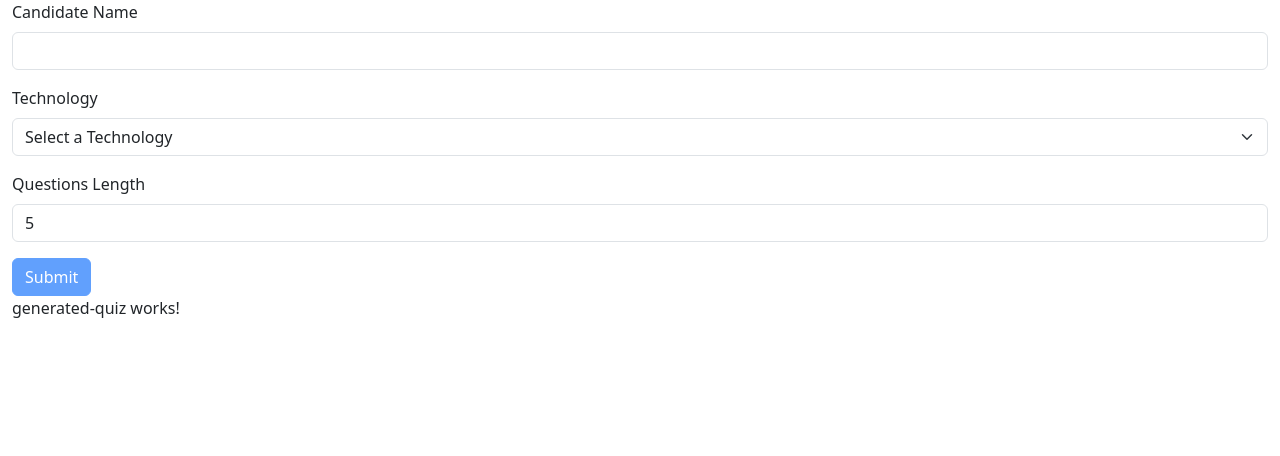
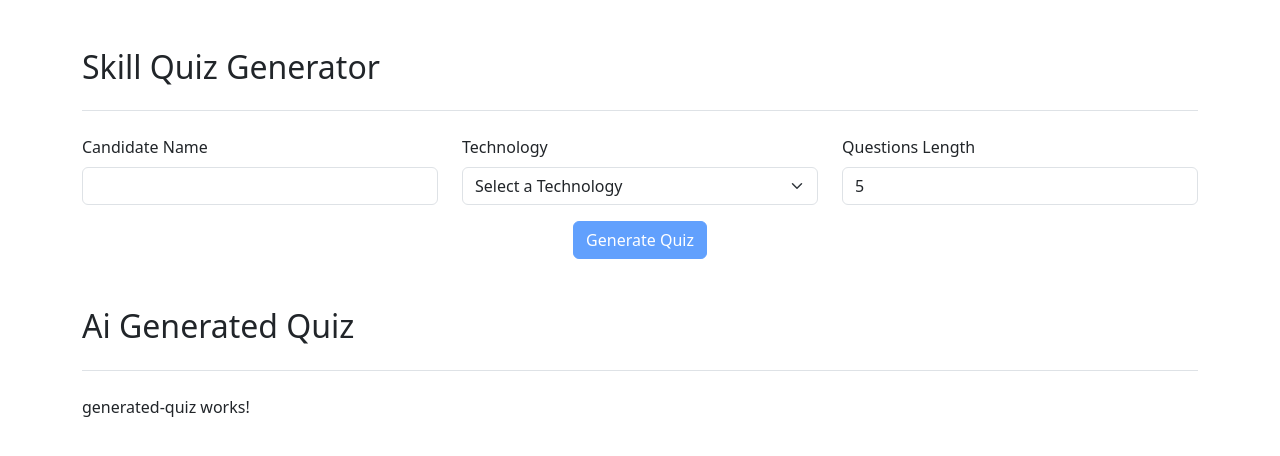
Before and after one commit to assassinrema/ai-python, an Angular app in the folder Angular/: page /skill-quiz-generator in a window 1280 px wide. Shown: the top 456 px of the page. Built offline with nearby package versions, Linux system fonts and the light colour scheme.

Commit message:
some UI things added for better recipe ux

```diff
--- a/Angular/src/app/app.component.html
+++ b/Angular/src/app/app.component.html
@@ -1 +1,3 @@
-<router-outlet />
+<div class="container mt-5">
+    <router-outlet />
+</div>
--- a/Angular/src/app/pages/skill-quiz-generator/skill-quiz-generator.component.html
+++ b/Angular/src/app/pages/skill-quiz-generator/skill-quiz-generator.component.html
@@ -1,7 +1,8 @@
-<div class="container-fluid">
 <div class="quiz-form">
-        <form [formGroup]="candidateForm" (ngSubmit)="onSubmit()" class="needs-validation" novalidate>
-            <div class="mb-3">
+    <h2 class="mb-4 pb-4 border-bottom">Skill Quiz Generator</h2>
+
+    <form [formGroup]="candidateForm" (ngSubmit)="onSubmit()" class="row" novalidate>
+        <div class="mb-3 col-md-4 col-12">
             <label for="candidateName" class="form-label">Candidate Name</label>
             <input type="text" id="candidateName" class="form-control" formControlName="candidateName" required>
 
@@ -11,7 +12,7 @@
             </div>
             }
         </div>
-            <div class="mb-3">
+        <div class="mb-3 col-md-4 col-12">
             <label for="technology" class="form-label">Technology</label>
             <select id="technology" class="form-select" formControlName="technology" required>
                 <option value="">Select a Technology</option>
@@ -26,7 +27,7 @@
             </div>
             }
         </div>
-            <div class="mb-3">
+        <div class="mb-3 col-md-4 col-12">
             <label for="questionsLength" class="form-label">Questions Length</label>
             <input type="number" id="questionsLength" class="form-control" formControlName="questionsLength" min="5"
                 required>
@@ -37,9 +38,14 @@
             </div>
             }
         </div>
-            <button type="submit" class="btn btn-primary" [disabled]="candidateForm.invalid">Submit</button>
+
+        <div class="col-12 text-center">
+            <button type="submit" class="btn btn-primary" [disabled]="candidateForm.invalid">Generate Quiz</button>
+        </div>
     </form>
 </div>
 
+<div class="mt-5">
+    <h2 class="mb-4 pb-4 border-bottom">Ai Generated Quiz</h2>
     <app-generated-quiz />
 </div>
```
Lines whose indentation alone changed are shown as unchanged.
